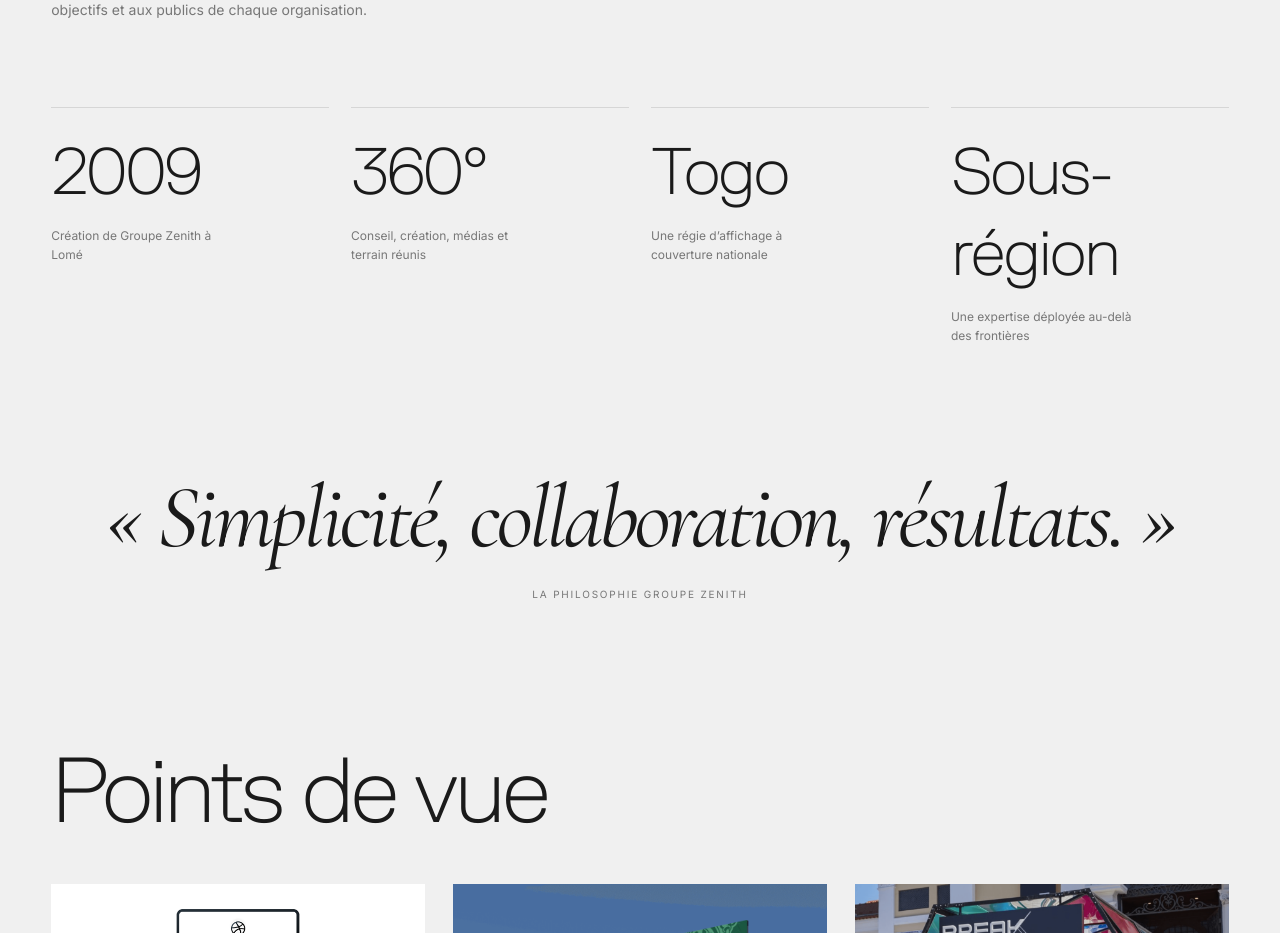
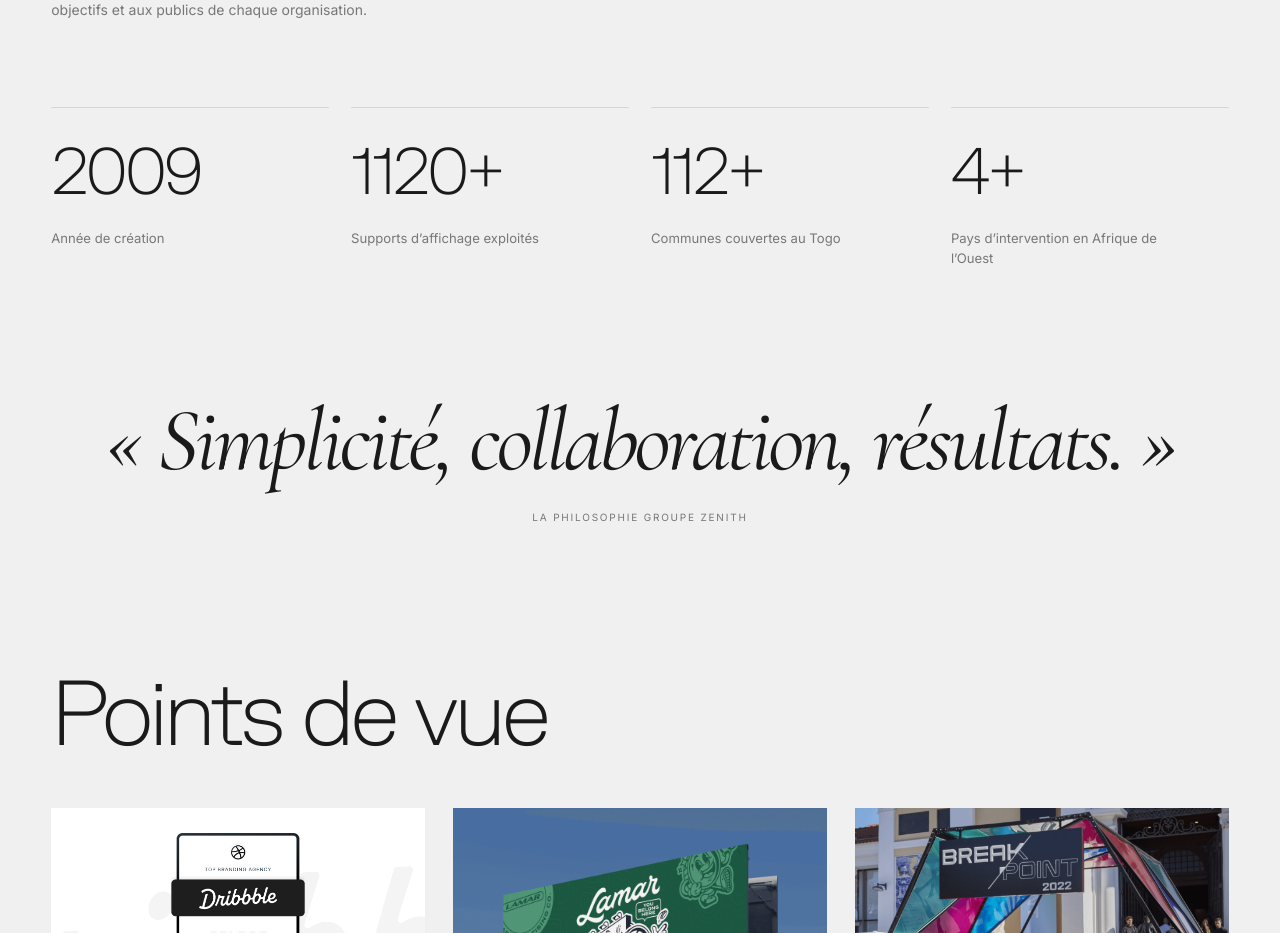
Before and after one commit to zeuscristian-ai/Zenith-Communication-siteweb, a React (Vite) app: page / in a window 1280 px wide. Shown: the part 3360-4293 px from the top of the page. Built offline with nearby package versions, Linux system fonts and the light colour scheme.

Commit message:
Animate milestone counters and refresh metrics

```diff
--- a/src/components/Milestones.jsx
+++ b/src/components/Milestones.jsx
@@ -1,9 +1,74 @@
+import { useLayoutEffect, useRef } from "react";
+import { gsap } from "gsap";
 import { milestones } from "../data/content";
 import Reveal from "./Reveal";
 
 export default function Milestones() {
+  const sectionRef = useRef(null);
+
+  useLayoutEffect(() => {
+    let observer;
+    const context = gsap.context(() => {
+      const counters = gsap.utils.toArray(".milestone-counter");
+      const reducedMotion = window.matchMedia(
+        "(prefers-reduced-motion: reduce)",
+      ).matches;
+
+      const renderFinalValues = () => {
+        counters.forEach((counter) => {
+          counter.textContent =
+            counter.dataset.value + (counter.dataset.suffix || "");
+        });
+      };
+
+      if (reducedMotion) {
+        renderFinalValues();
+        return;
+      }
+
+      counters.forEach((counter) => {
+        counter.textContent = `0${counter.dataset.suffix || ""}`;
+      });
+
+      observer = new IntersectionObserver(
+        ([entry]) => {
+          if (!entry.isIntersecting) return;
+
+          counters.forEach((counter, index) => {
+            const target = Number(counter.dataset.value);
+            const suffix = counter.dataset.suffix || "";
+            const state = { value: 0 };
+
+            gsap.to(state, {
+              value: target,
+              duration: 1.8,
+              delay: index * 0.1,
+              ease: "power4.out",
+              onUpdate: () => {
+                counter.textContent = `${Math.round(state.value)}${suffix}`;
+              },
+              onComplete: () => {
+                counter.textContent = `${target}${suffix}`;
+              },
+            });
+          });
+
+          observer.disconnect();
+        },
+        { threshold: 0.3 },
+      );
+
+      observer.observe(sectionRef.current);
+    }, sectionRef);
+
+    return () => {
+      observer?.disconnect();
+      context.revert();
+    };
+  }, []);
+
   return (
-    <section className="milestones paper-section">
+    <section className="milestones paper-section" ref={sectionRef}>
       <div className="shell">
         <Reveal className="milestone-heading">
           <span className="eyebrow">Notre trajectoire</span>
@@ -15,12 +80,23 @@
         </Reveal>
 
         <div className="milestone-grid">
-          {milestones.map(([value, label], index) => (
-            <Reveal className="milestone" delay={index * 70} key={value}>
-              <strong>{value}</strong>
-              <span>{label}</span>
-            </Reveal>
-          ))}
+          {milestones.map(([value, label], index) => {
+            const suffix = value.endsWith("+") ? "+" : "";
+            const numericValue = value.replace(/\D/g, "");
+
+            return (
+              <Reveal className="milestone" delay={index * 70} key={value}>
+                <strong
+                  className="milestone-counter"
+                  data-value={numericValue}
+                  data-suffix={suffix}
+                >
+                  {value}
+                </strong>
+                <span>{label}</span>
+              </Reveal>
+            );
+          })}
         </div>
 
         <Reveal className="quote">
--- a/src/data/content.js
+++ b/src/data/content.js
@@ -135,10 +135,10 @@
 ];
 
 export const milestones = [
-  ["2009", "Création de Groupe Zenith à Lomé"],
-  ["360°", "Conseil, création, médias et terrain réunis"],
-  ["Togo", "Une régie d’affichage à couverture nationale"],
-  ["Sous-région", "Une expertise déployée au-delà des frontières"],
+  ["2009", "Année de création"],
+  ["1120+", "Supports d’affichage exploités"],
+  ["112+", "Communes couvertes au Togo"],
+  ["4+", "Pays d’intervention en Afrique de l’Ouest"],
 ];
 
 export const insights = [
--- a/src/styles/global.css
+++ b/src/styles/global.css
@@ -963,11 +963,11 @@
 
 .milestone span {
   display: block;
-  max-width: 25ch;
-  margin-top: 12px;
+  max-width: 28ch;
+  margin-top: 14px;
   color: #777;
-  font-size: 12px;
-  line-height: 1.6;
+  font-size: clamp(0.82rem, 0.9vw, 0.95rem);
+  line-height: 1.55;
 }
 
 .quote {
```
